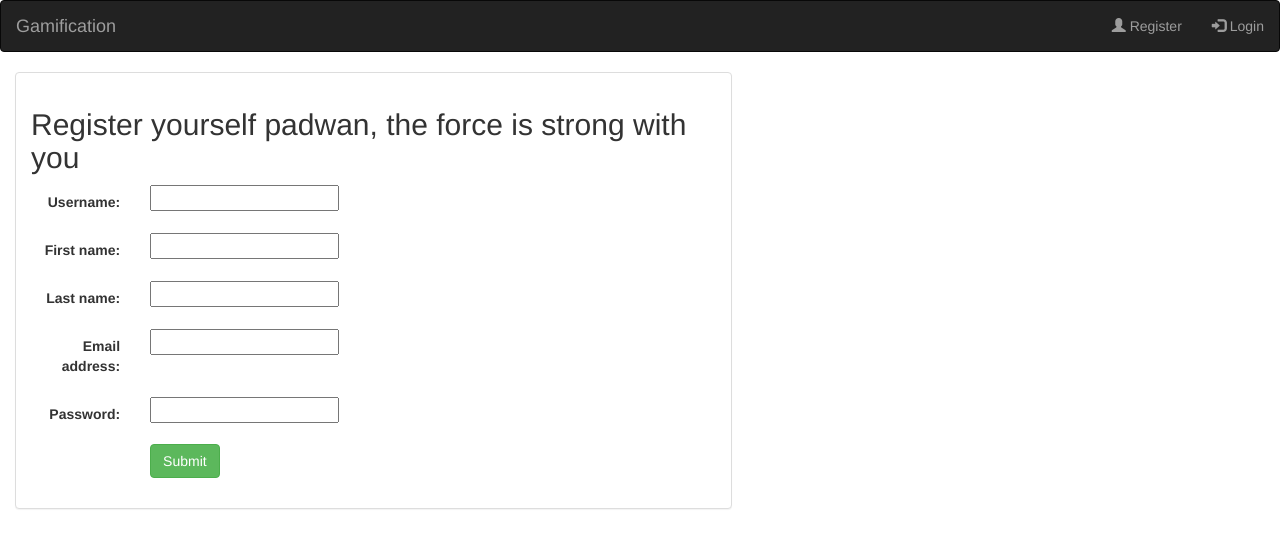
After one commit to GamificationProject/Gamification, a Django app: page /gamification/register/ in a window 1280 px wide. The commit adds this page. Shown: the top 548 px of the page. Run offline with Django 3.2, Linux system fonts and the light colour scheme; some libraries are stand-ins or nearby versions.

Commit message:
User Registration Done

```diff
--- /dev/null
+++ b/webportal/gamification/forms.py
@@ -0,0 +1,10 @@
+from django.contrib.auth.models import User
+from django import forms
+
+class UserForm(forms.ModelForm):
+
+    password = forms.CharField(widget = forms.PasswordInput)
+
+    class Meta:
+        model = User
+        fields = ['username', 'first_name', 'last_name', 'email', 'password']
--- /dev/null
+++ b/webportal/gamification/templates/gamification/base.html
@@ -0,0 +1,44 @@
+<!doctype html>
+{% load staticfiles %}
+
+<html lang="en">
+<head>
+    <meta charset="utf-8">
+    <meta http-equiv="X-UA-Compatible" content="IE=edge">
+    <meta name="viewport" content="width=device-width, initial-scale=1">
+    <title>{% block title %}{% endblock %}</title>
+    <link href="{% static 'gamification/css/bootstrap.min.css' %}" rel="stylesheet">
+</head>
+<body>
+	<nav class="navbar navbar-inverse">
+		<div class="navbar-header">
+			<button type="button" class="navbar-toggle" data-toggle="collapse" data-target="#topNavBar">
+				<span class="icon-bar"></span>
+				<span class="icon-bar"></span>
+				<span class="icon-bar"></span>
+			</button>
+			<a class="navbar-brand" href=" {% url 'gamification:index' %} ">Gamification</a>
+		</div>
+		<!--Items-->
+		<div class="collapse navbar-collapse" id="topNavBar">
+			<!--<ul class="nav navbar-nav">
+				<li class="active">
+				<a href="#"><span class="glyphicon glyphicon-home" aria-hidden="true"></span>&nbsp;Home</a>
+				</li>
+			</ul>-->
+			<ul class="nav navbar-nav navbar-right">
+				<li class="">
+				<a href="{% url 'gamification:register' %}"><span class="glyphicon glyphicon-user" aria-hidden="true"></span>&nbsp;Register</a>
+				</li>
+				<li class="">
+				<a href="#"><span class="glyphicon glyphicon-log-in" aria-hidden="true"></span>&nbsp;Login</a>
+				</li>
+			</ul>
+		</div>
+	</nav>
+{% block body %}
+{% endblock %}
+    <script src="{% static 'gamification/js/bootstrap.min.js' %}"></script>
+	<script src="https://ajax.googleapis.com/ajax/libs/jquery/3.1.1/jquery.min.js"></script>
+</body>
+</html>
--- /dev/null
+++ b/webportal/gamification/templates/gamification/form_template.html
@@ -0,0 +1,9 @@
+{% for fd in form %}
+<div class="form-group">
+    <div class="col-sm-offset-2 col-sm-10">
+        <span class="text-danger small">{{ fd.errors }}</span>
+    </div>
+    <label class="control-label col-sm-2">{{ fd.label_tag }}</label>
+    <div class="col-sm-10">{{ fd }}</div>
+</div>
+{% endfor %}
--- /dev/null
+++ b/webportal/gamification/templates/gamification/registration_form.html
@@ -0,0 +1,24 @@
+{% extends 'gamification/base.html' %}
+{% block title %}Register into Gamification{% endblock %}
+{% block body %}
+<div class="container-fluid">
+    <div class="row">
+        <div class="col-sm-12 col-md-7">
+            <div class="panel panel-default">
+                <div class="panel-body">
+                    <form class="form-horizontal" action="" method="post" enctype="multipart/form-data">
+                        {% csrf_token %}
+                        <h2>Register yourself padwan, the force is strong with you</h2>
+                        {% include 'gamification/form_template.html' %}
+                        <div class="form-group">
+                            <div class="col-sm-offset-2 col-sm-10">
+                                <button type="submit" class="btn btn-success">Submit</button>
+                            </div>
+                        </div>
+                    </form>
+                </div>
+            </div>
+        </div>
+    </div>
+</div>
+{% endblock %}
--- a/webportal/gamification/urls.py
+++ b/webportal/gamification/urls.py
@@ -5,6 +5,6 @@ from . import views
 app_name = "gamification"
 urlpatterns = [
     url(r'^$', views.IndexView.as_view(), name = "index"),
-    url(r'^$', views.IndexView.as_view(), name = "register"),
+    url(r'^register/', views.RegisterView.as_view(), name = "register"),
     url(r'^$', views.IndexView.as_view(), name = "login"),
 ]
--- a/webportal/gamification/views.py
+++ b/webportal/gamification/views.py
@@ -1,6 +1,9 @@
-from django.shortcuts import render
+from django.shortcuts import render, redirect
 from django.views import generic
 from .models import Game
+from .forms import UserForm
+from django.views.generic import View
+from django.contrib.auth import authenticate, login
 
 class IndexView(generic.ListView):
     template_name = 'gamification/index.html'
@@ -9,8 +12,34 @@ class IndexView(generic.ListView):
     def get_queryset(self):
         return Game.objects.all()
 
-class RegisterView():
+class RegisterView(View):
+    form_class = UserForm
+    template_name = 'gamification/registration_form.html'
+
+    def get(self, request):
+        form = self.form_class(None)
+        return render(request, self.template_name, {'form': form})
+
+    def post(self, request):
+        form = self.form_class(request.POST)
+
+        if form.is_valid():
+            user = form.save(commit = False)
+            username = form.cleand_data['username']
+            first_name = form.cleand_data['first_name']
+            last_name = form.cleand_data['last_name']
+            password = form.cleand_data['password']
+            user.set_password(password)
+            user.save()
+
+            user = authenticate(username = username, password = password)
+
+            if user is not None:
+                if user.is_active():
+                    login(request, user)
+                    return redirect('gamification:index')
+
+        return render(request, self.template_name, {'form': form})
+
+class LoginView(generic.FormView):
     pass
-
-class LoginView():
-    pass
```
Also changed, not shown: webportal/gamification/templates/gamification/index.html (+4 -42 lines).
